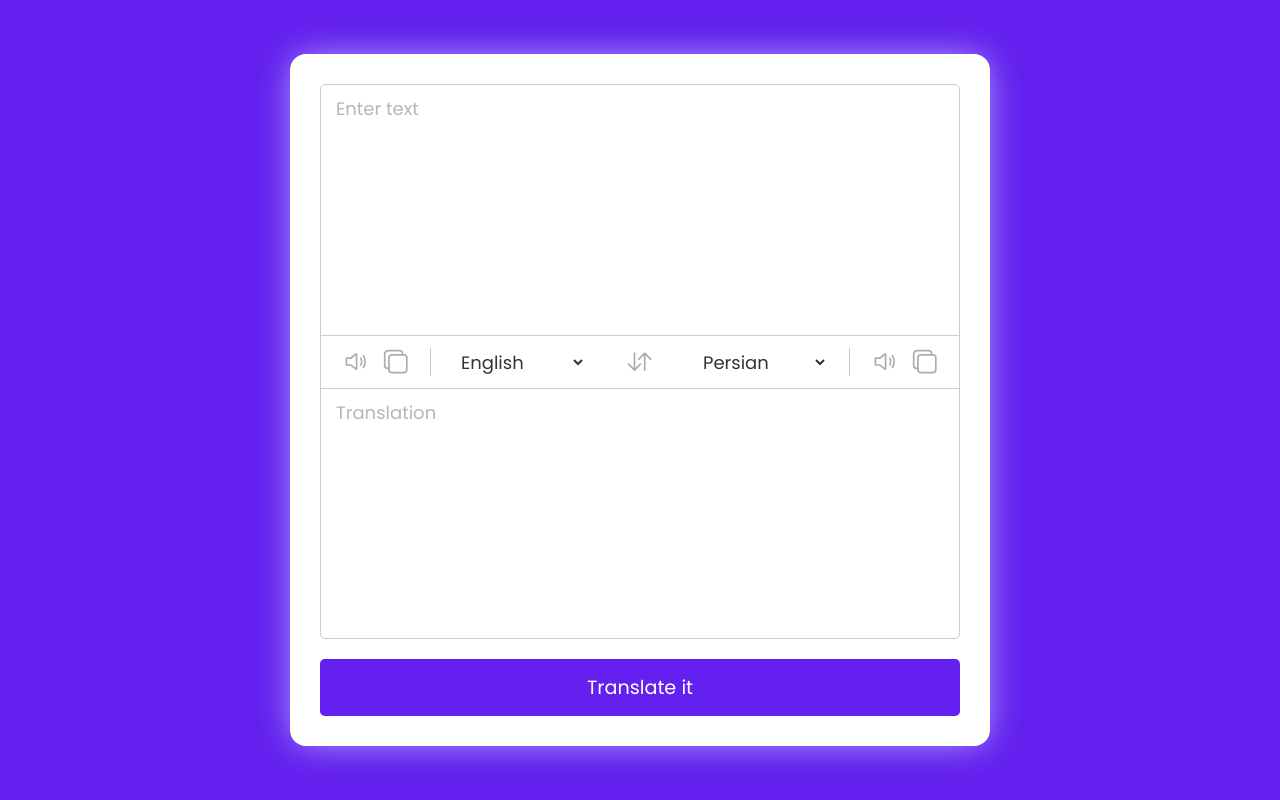
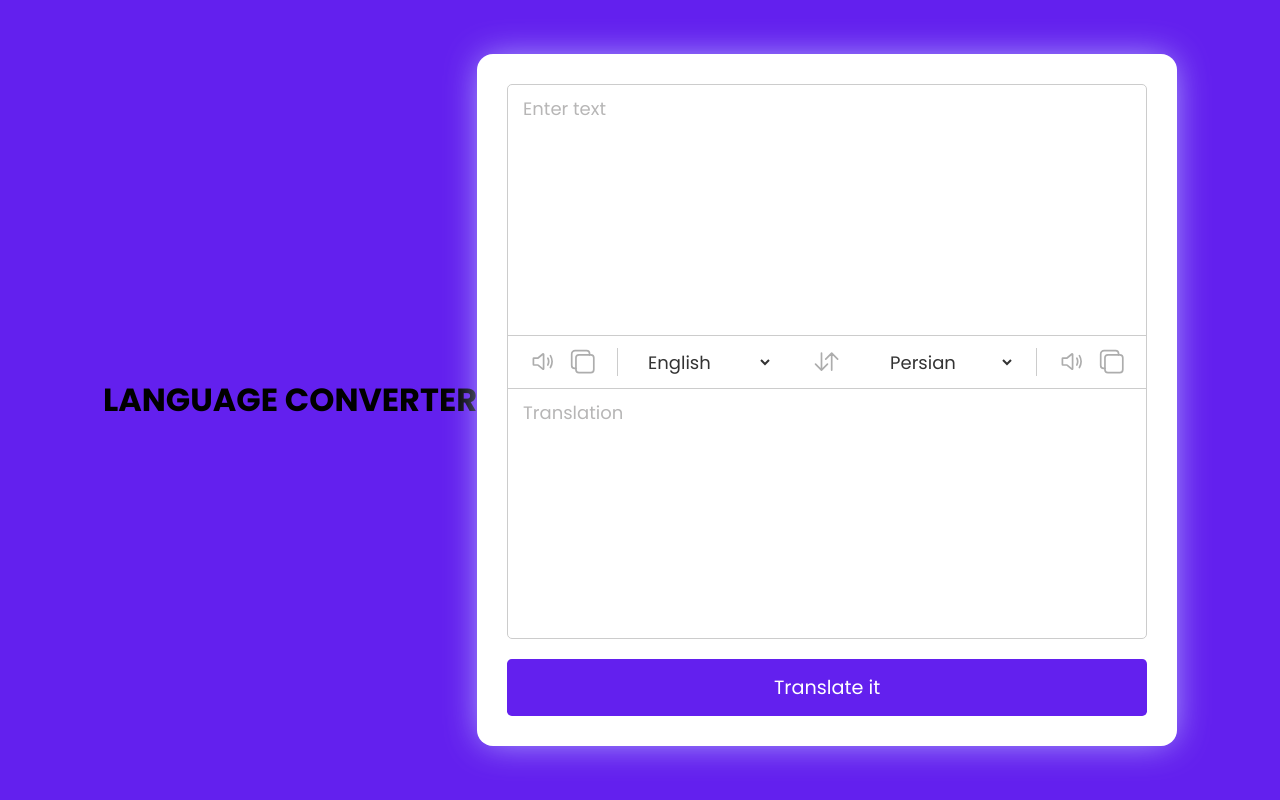
Before and after one commit to divyagupta82/LanguageCoverter.io, a plain HTML site: page index.html in a window 1280 px wide. Drawn offline with nearby package versions, Linux system fonts and the light colour scheme.

Commit message:
Update index.html

```diff
--- a/index.html
+++ b/index.html
@@ -13,6 +13,7 @@
 </head>
 
 <body>
+      <h1>LANGUAGE CONVERTER</h1>
     <div class="container">
         <div class="wrapper">
             <div class="text-input">
```
